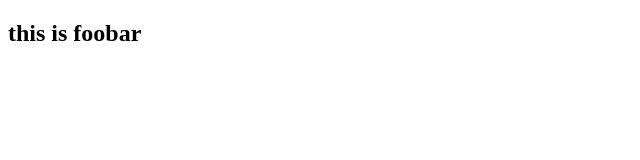
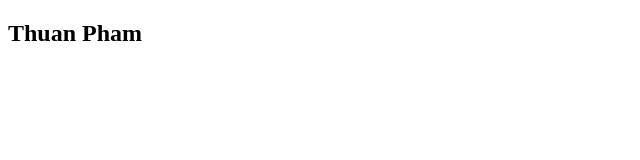
Before and after one commit to Maxuz05/foobar, a plain HTML site: page index.html in a window 1280 px wide. Shown: the full height of the page, 0-640 px from the left. Drawn offline with Linux system fonts and the light colour scheme.

Commit message:
update h2 with my name

```diff
--- a/index.html
+++ b/index.html
@@ -4,7 +4,7 @@
         <title>I'm committed</title>
     </head>
     <body>
-        <h2>this is foobar</h2>
+        <h2>Thuan Pham</h2>
 
     </body>
 </html>
```
